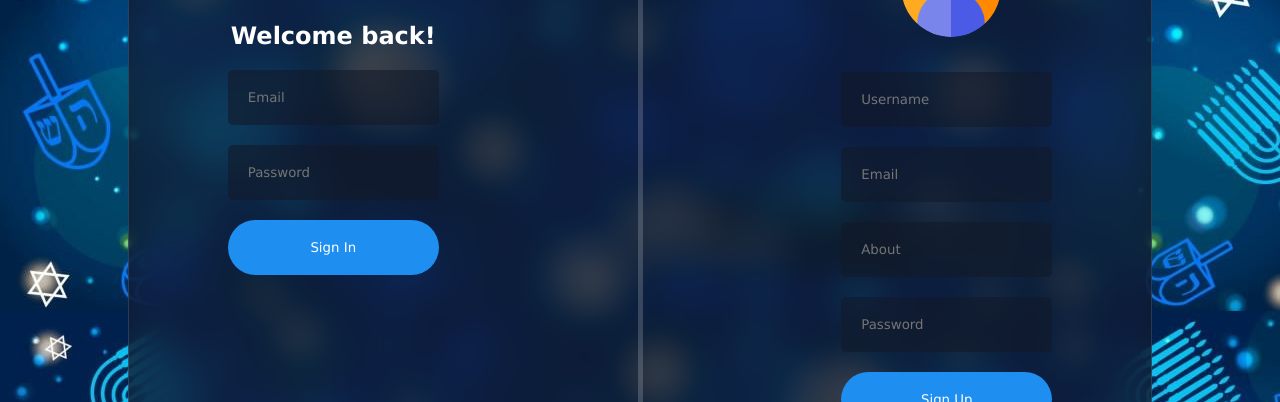
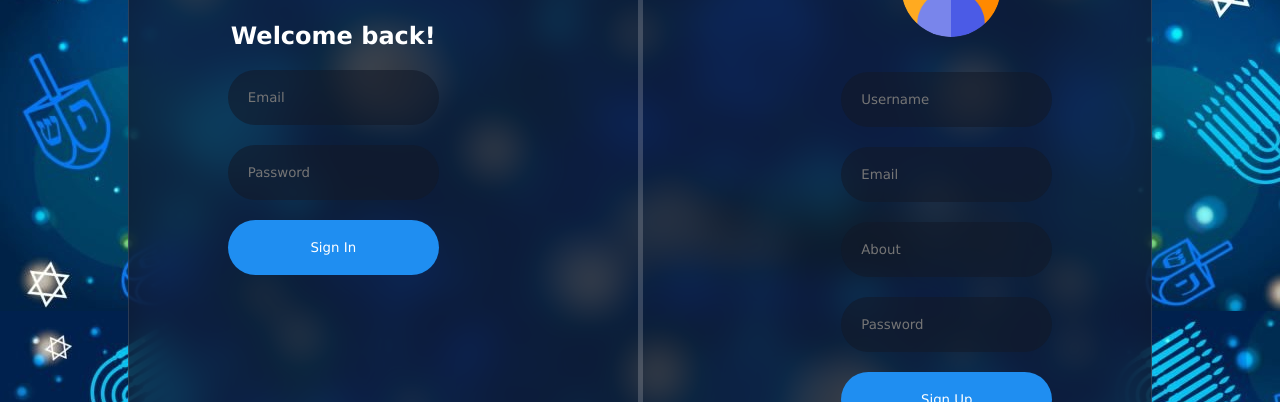
Before and after one commit to debashish2004/Chit-Chat, a React (Vite) app: page / in a window 1280 px wide. Shown: the part 252-654 px from the top of the page. Built offline with nearby package versions, Linux system fonts and the light colour scheme; no server answers.

Commit message:
Update login.css

```diff
--- a/src/components/login/login.css
+++ b/src/components/login/login.css
@@ -25,7 +25,7 @@
                 outline: none;
                 background-color: rgba(17,25,40,0.6);
                 color: white;
-                border-radius: 5px;
+                border-radius: 50px;
             }
 
             label {
```
